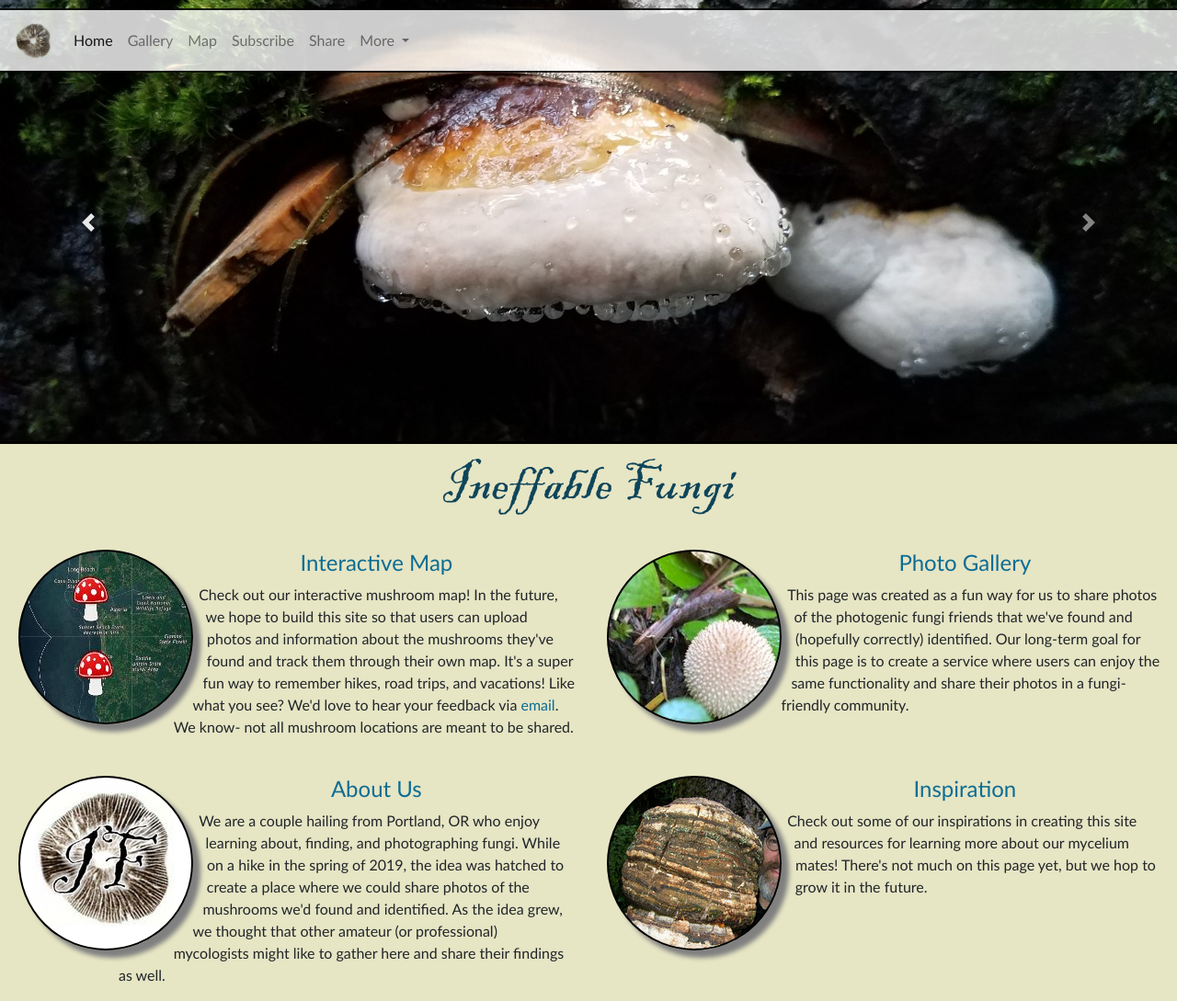
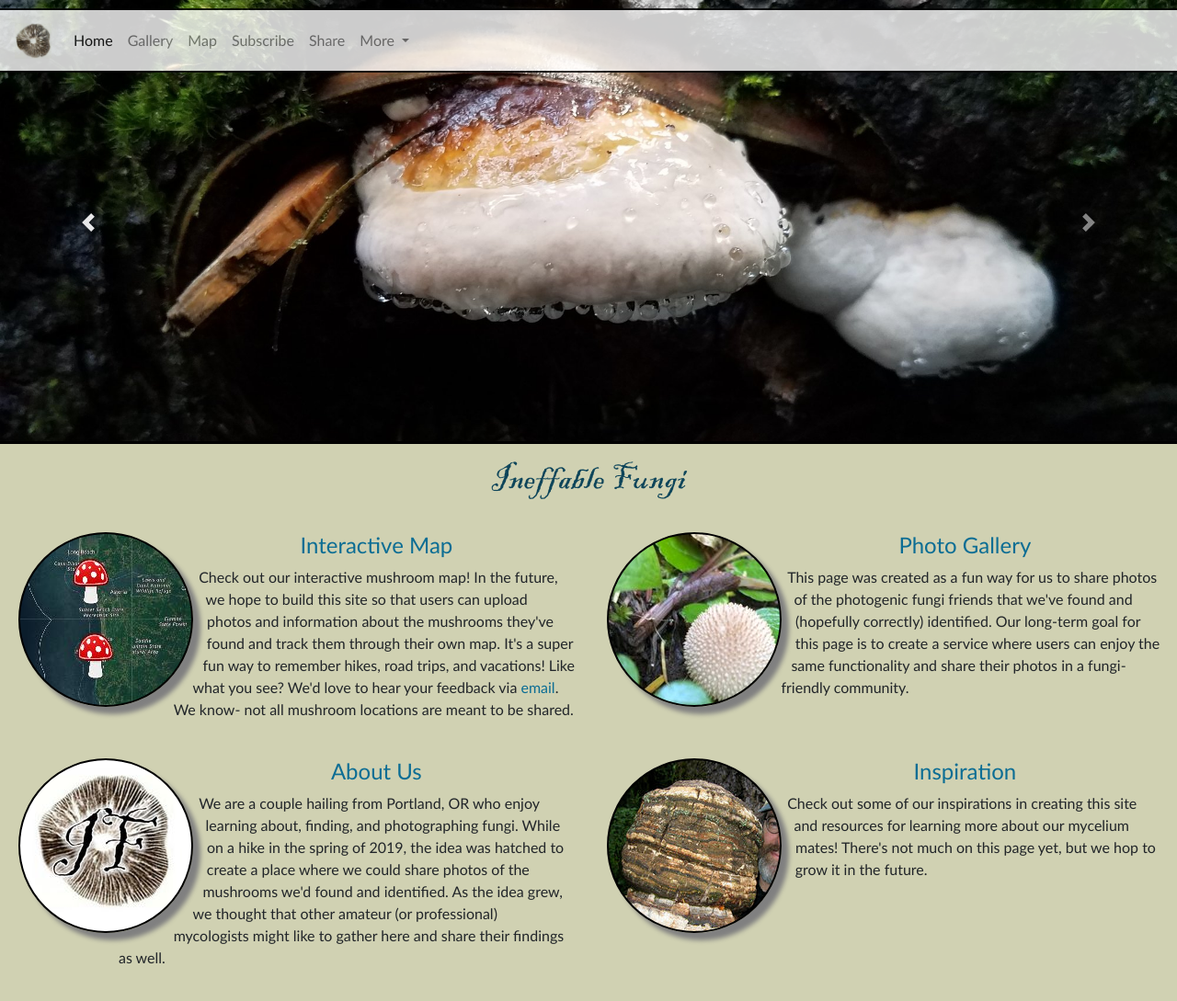
Before and after one commit to jarred104/fungi, a Flask app: page /index in a window 1280 px wide. Shown: the whole page at 92% size. After the commit the page ends 1049 px from the top, so only its background shows below. Run offline with Flask 2, Linux system fonts and the light colour scheme; some libraries are stand-ins or nearby versions.

Commit message:
updated css

```diff
--- a/static/css/style.css
+++ b/static/css/style.css
@@ -1,5 +1,5 @@
 .home {
-  background: #e6e5c4;
+  background: #d0d1b2;
   font-family: 'Gill Sans', 'Gill Sans MT', Calibri, 'Trebuchet MS', sans-serif;
 }
 
@@ -24,14 +24,14 @@
 
 .title {
   font-family: blkadd;
-  margin-top: 10px;
+  margin-top: 15px;
   text-align: center;
-  font-size: 60px;
   color: #0e455a;
 }
 
 .subtitles {
   color: #0e455a;
+  font-family: blkadd;
 }
 
 .link {
@@ -122,10 +122,6 @@
   height: 40px;
 }
 
-/* .container-fluid {
-  margin-bottom: 25px;
-} */
-
 .carousel {
   top:0;
 }
```
